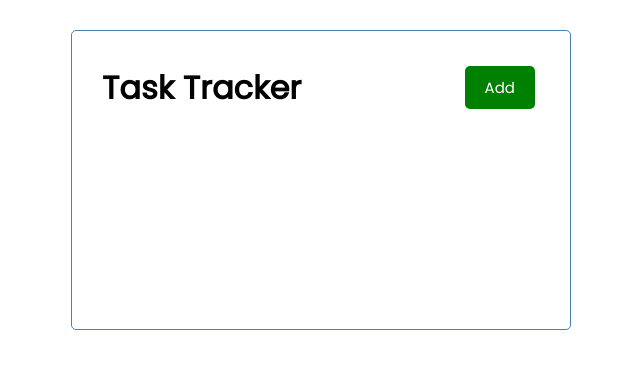
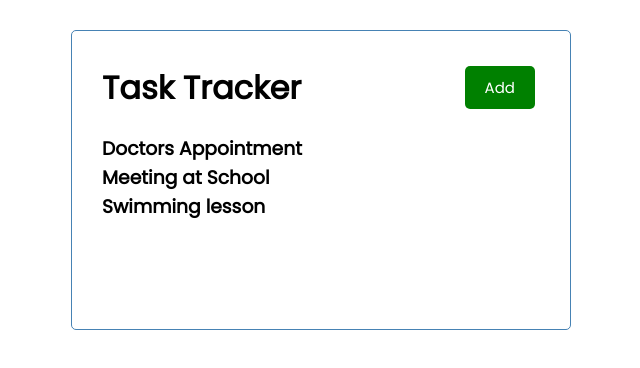
Before and after one commit to BenjaminNeustadt/React-JS-crash-course, a React (Create React App) app: page / in a window 1280 px wide. Shown: the top 368 px of the page, without its empty margins (319-959 px from the left). Built offline with nearby package versions, Linux system fonts and the light colour scheme.

Commit message:
Add: import Tasks in App.js
* give task, after the mapping over tasks a unique key

```diff
--- a/src/App.js
+++ b/src/App.js
@@ -1,10 +1,12 @@
 
 import Header from './components/Header'
+import Tasks from './components/Tasks'
 
 function App() {
   return (
     <div className="container">
      <Header />
+     <Tasks />
     </div>
   );
 }
--- a/src/components/Tasks.js
+++ b/src/components/Tasks.js
@@ -21,9 +21,9 @@
 
 const Tasks = () => {
   return (
-    <div>
-
-    </div>
+    <>
+      {tasks.map((task) => (<h3 key={task.id}>{task.text}</h3>))}
+    </>
   )
 }
 
```
